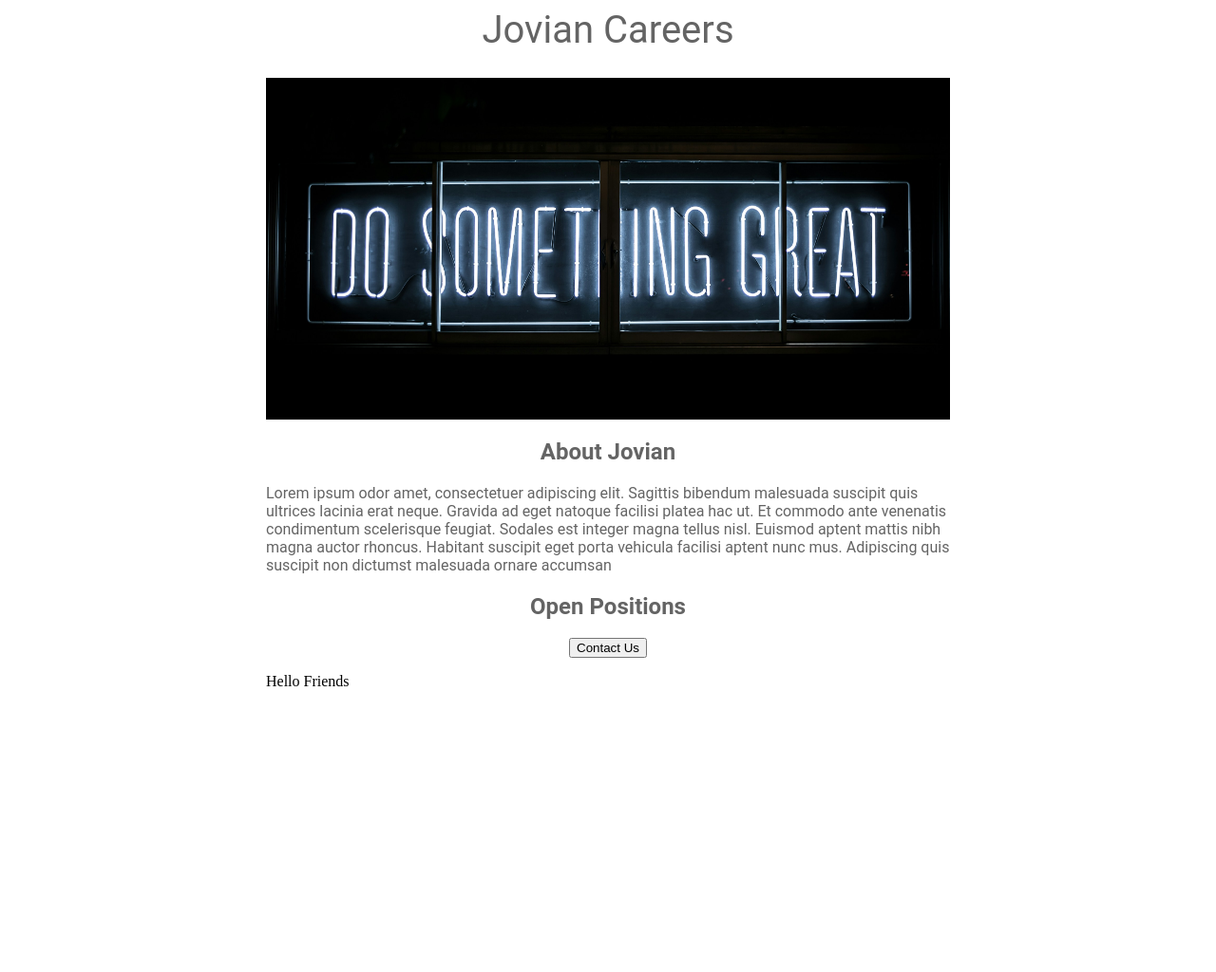
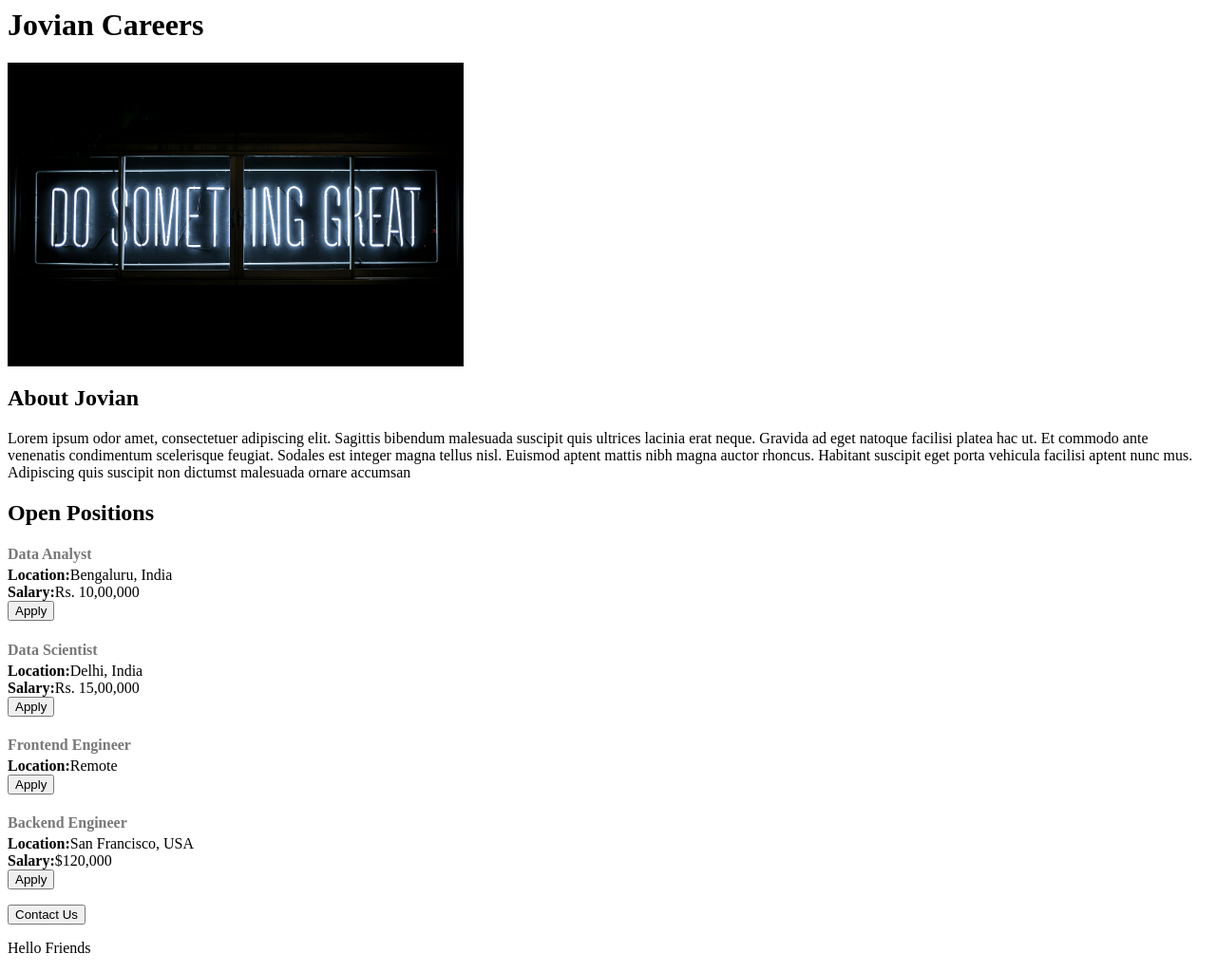
Before and after one commit to Shan-884/jovian-careers-website, a Flask app: page / in a window 1280 px wide. Shown: the whole page at 95% size. Before the commit the page ends 800 px from the top, so only its background shows below. Run offline with Flask 3, Linux system fonts and the light colour scheme.

Commit message:
json & dynamic data

```diff
--- a/app.py
+++ b/app.py
@@ -1,10 +1,38 @@
-from flask import Flask, render_template   #from minimal progrAM FROM QUICK Start flask
+from flask import Flask, render_template,jsonify   #from minimal progrAM FROM QUICK Start flask
 
 app = Flask(__name__)   #Flask application
+JOBS=[ {
+        'id':1,
+        'title':'Data Analyst',
+        'location':'Bengaluru, India',
+        'salary':'Rs. 10,00,000'
+    }
+    , {
+        'id':2,
+        'title':'Data Scientist',
+        'location':'Delhi, India',
+        'salary':'Rs. 15,00,000'
+    },
+    {
+        'id':3,
+        'title':'Frontend Engineer',
+        'location':'Remote',
+    },
+    {
+        'id':4,
+        'title':'Backend Engineer',
+        'location':'San Francisco, USA',
+        'salary':'$120,000'
+    }] #list of dictionaries for jobs dynamic data
 
 @app.route("/")   #it is basically the path or name after domain name i.e google.com/pics in this pics is the route.
 def hello_jovian():
-    return render_template('home.html')
+    return render_template('home.html',jobs=JOBS,company_name='Jovian')
+
+@app.route("/jobs")  #json api
+def list_jobs():
+    return jsonify(JOBS)
+
 
 if __name__ == "__main__":
     app.run(host= '0.0.0.0', debug=True)
--- a/templates/home.html
+++ b/templates/home.html
@@ -1,50 +1,32 @@
 <!DOCTYPE <html>
 <html>
   <head>
+    <meta charset="utf-8">
+    <meta name="viewport" content="width=device-   width, initial-scale=1">
     <title>
       Jovian Careers
     </title>
-    <style>
-      h1 {
-      font-size: 40px;
-      font-family: Roboto;
-      font-weight: normal;
-      color: rgb(100, 100, 100);
-      text-align: center;}
-      #banner {
-        width: 100%;
-        height: 360px;
-        object-fit:cover
-      }
-      h2 {
-      font-family:Roboto;
-      color: rgb(100,100,100);
-      text-align: center;
-      }
-      #container {
-      max-width: 720px;
-      margin: 0 auto;
-      }
-      .apply {
-      font-family:Roboto;
-        color: rgb(100,100,100);
-      }
-    </style>
+
 
 
   </head>
   <body>
-    <div id="container">
-    <h1> Jovian Careers </h1>
-    <img id ="banner" src="https://d99ed851-fd95-4292-b583-35f5789c8eb3-00-fg71h34c9scx.pike.replit.dev/static/banner.jpeg.jpg"height="320">
+    <div>
+    <h1> {{company_name}} Careers </h1>
+    <img src="https://d99ed851-fd95-4292-b583-35f5789c8eb3-00-fg71h34c9scx.pike.replit.dev/static/banner.jpeg.jpg"height="320">
     <h2> About Jovian </h2>
-    <p class ="apply">
+    <p>
       Lorem ipsum odor amet, consectetuer adipiscing elit. Sagittis bibendum malesuada suscipit quis ultrices lacinia erat neque. Gravida ad eget natoque facilisi platea hac ut. Et commodo ante venenatis condimentum scelerisque feugiat. Sodales est integer magna tellus nisl. Euismod aptent mattis nibh magna auctor rhoncus. Habitant suscipit eget porta vehicula facilisi aptent nunc mus. Adipiscing quis suscipit non dictumst malesuada ornare accumsan
     </p>
     <h2>
       Open Positions
     </h2>
-    <div style= "text-align:center;"">
+      <p>
+      {% for job in jobs%}
+        {% include 'jobitem.html'%}
+        {% endfor %}
+        </p>
+    <div>
       <button> Contact Us </button>
        </div>
       <p> Hello Friends </p>
--- /dev/null
+++ b/templates/jobitem.html
@@ -0,0 +1,16 @@
+<div class="row",style="margin-bottom:16px;">
+ <div class="col-9">
+   <h4 style="color:rgb(120,120,120);margin-bottom:4px;">
+    {{job['title']}}
+  </h4>
+     <div> <b>Location:</b>{{job['location']}} </div>
+       {%if 'salary' in job%}
+      <div>
+    <b>Salary:</b>{{job['salary']}}
+     </div>
+  {%endif%}
+</div>
+  </div>
+<div class="col-3">
+  <button type="button" class="btn btn-outline-primary">Apply</button>
+  </div>
```
